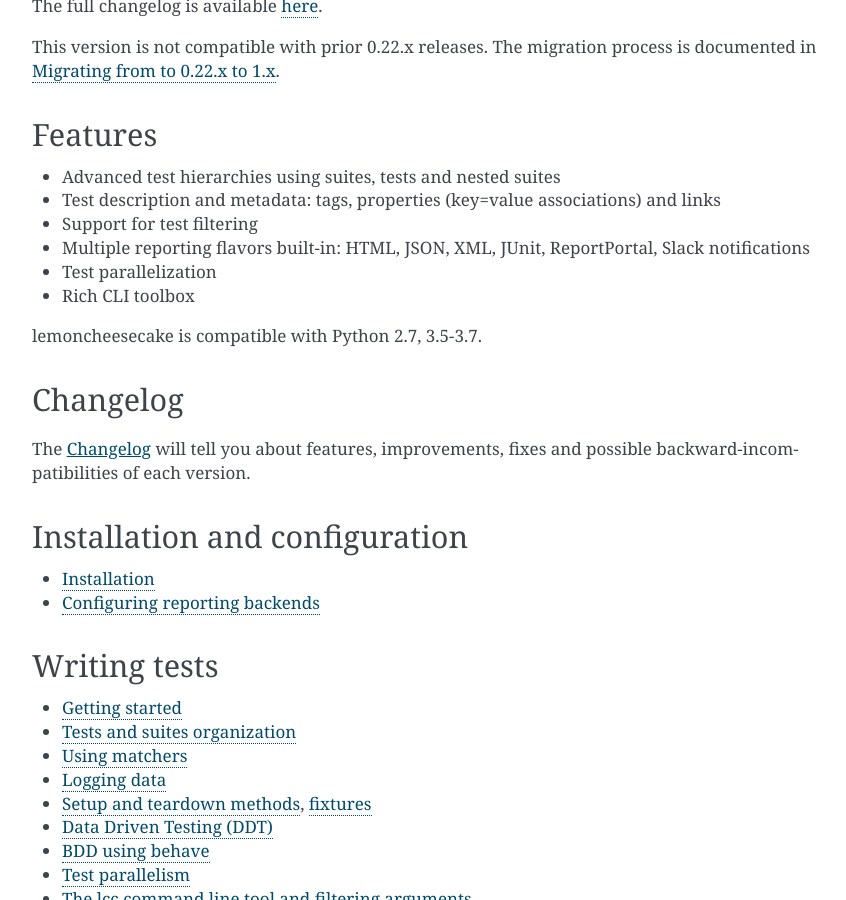
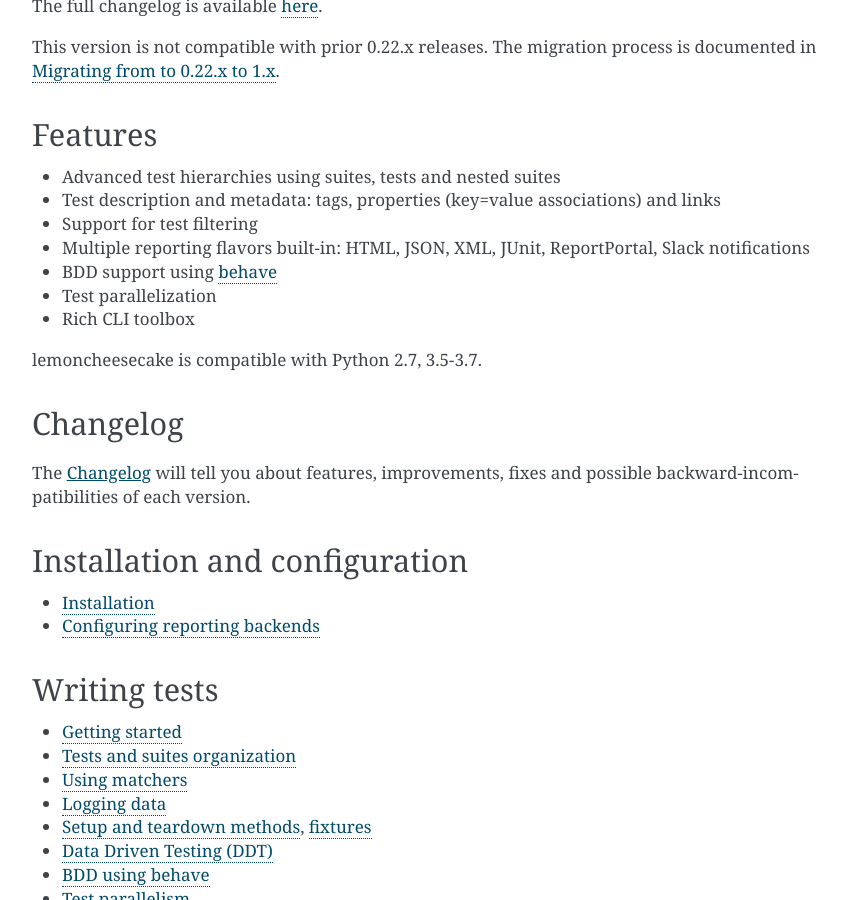
Before and after one commit to lemoncheesecake/lemoncheesecake, a Sphinx documentation site: the page built from doc/index.rst, in a window 1280 px wide and 900 px high, scrolled down 2503 px. Shown: the whole window, without its empty margins (363-1209 px from the left). Built offline with Sphinx 7.4.7, drawn with Linux system fonts in a browser that asks for light colours.

Commit message:
Doc: add behave/bdd to the main feature list

```diff
--- a/README.rst
+++ b/README.rst
@@ -82,6 +82,8 @@
 
 - Multiple reporting flavors built-in: HTML, JSON, XML, JUnit, ReportPortal, Slack notifications
 
+- BDD support using `behave <https://behave.readthedocs.io/en/latest/>`_
+
 - Test parallelization
 
 - Rich CLI toolbox
--- a/doc/index.rst
+++ b/doc/index.rst
@@ -77,7 +77,8 @@
 
 - a new API reference documentation
 
-The full changelog is available `here <https://github.com/lemoncheesecake/lemoncheesecake/blob/master/CHANGELOG.md#100-2019-08-11>`_.
+The full changelog is available
+`here <https://github.com/lemoncheesecake/lemoncheesecake/blob/master/CHANGELOG.md#100-2019-08-11>`_.
 
 This version is not compatible with prior 0.22.x releases. The migration process is documented in
 :ref:`Migrating from to 0.22.x to 1.x <migrating to 1.x>`.
@@ -92,6 +93,8 @@
 - Support for test filtering
 
 - Multiple reporting flavors built-in: HTML, JSON, XML, JUnit, ReportPortal, Slack notifications
+
+- BDD support using `behave <https://behave.readthedocs.io/en/latest/>`_
 
 - Test parallelization
 
```
